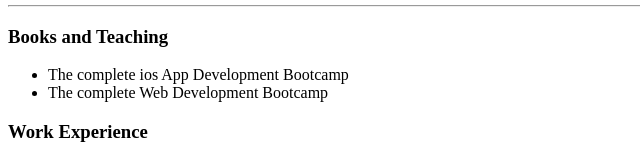
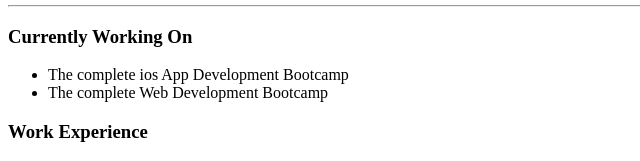
Before and after one commit to sualdownes/CV, a plain HTML site: page index.html in a window 1280 px wide. Shown: the part 321-482 px from the top of the page, 0-640 px from the left. Drawn offline with Linux system fonts and the light colour scheme.

Commit message:
Update index.html

```diff
--- a/index.html
+++ b/index.html
@@ -21,7 +21,7 @@
     </table>
 
     <hr>
-    <h3>Books and Teaching</h3>
+    <h3>Currently Working On</h3>
     <ul>
         <li>The complete ios App Development Bootcamp</li>
         <li>The complete Web Development Bootcamp</li>
```
